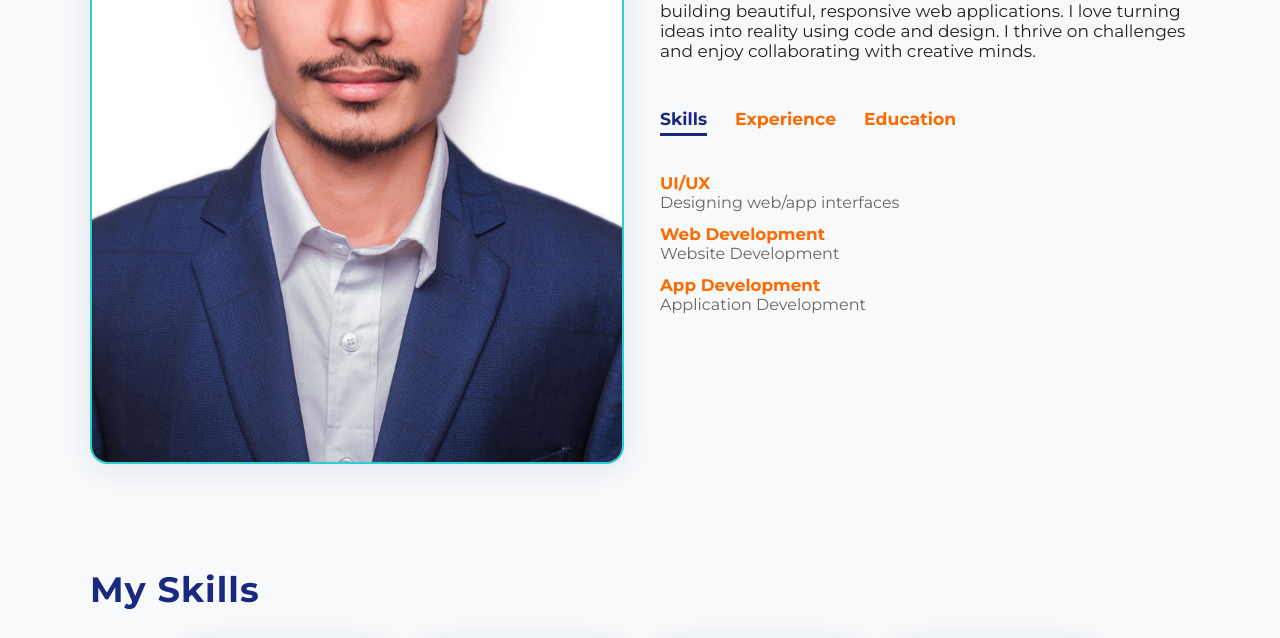
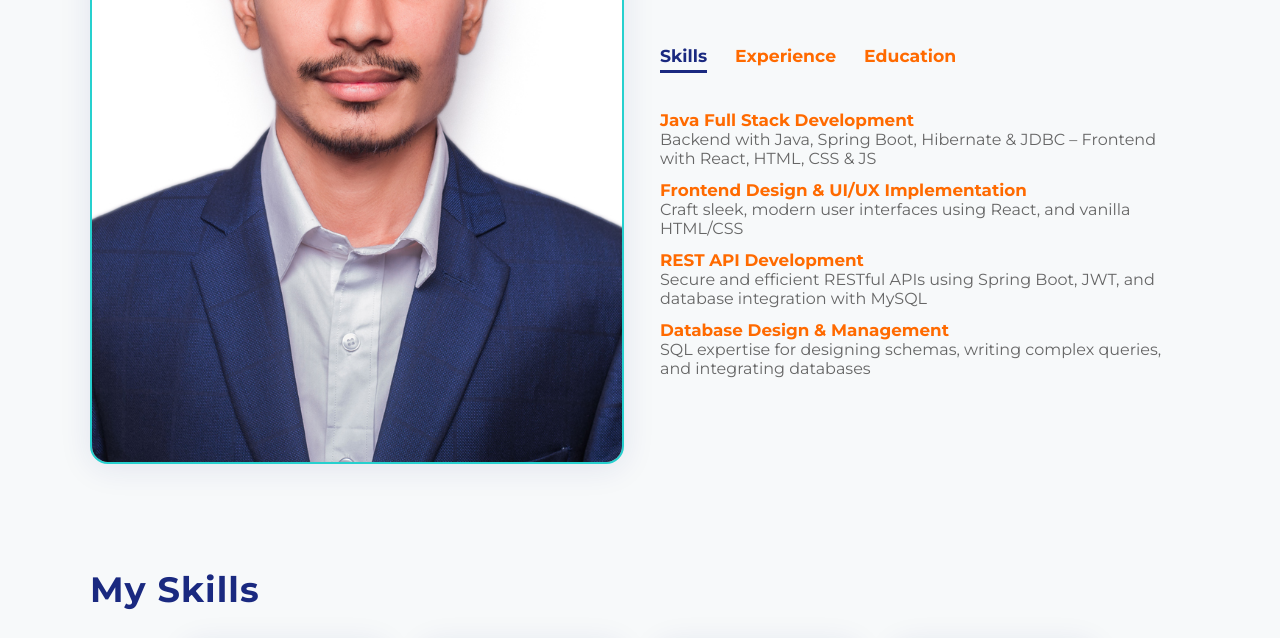
Before and after one commit to Mohammed-Adnan-Dev/Portfolio.git.io, a plain HTML site: page index.html in a window 1280 px wide. Shown: the part 1093-1731 px from the top of the page. Drawn offline with Linux system fonts and the light colour scheme.

Commit message:
Update index.html

```diff
--- a/index.html
+++ b/index.html
@@ -69,15 +69,16 @@
                     </div>
                     <div class="tab-contents active-tab" id="skills">
                         <ul>
-                            <li><span>UI/UX</span><br>Designing web/app interfaces</li>
-                            <li><span>Web Development</span><br>Website Development</li>
-                            <li><span>App Development</span><br>Application Development</li>
+                            <li><span>Java Full Stack Development</span><br>Backend with Java, Spring Boot, Hibernate & JDBC – Frontend with React, HTML, CSS & JS</li>
+                            <li><span>Frontend Design & UI/UX Implementation</span><br>Craft sleek, modern user interfaces using React, and vanilla HTML/CSS</li>
+                            <li><span>REST API Development</span><br>Secure and efficient RESTful APIs using Spring Boot, JWT, and database integration with MySQL</li>
+                             <li><span>Database Design & Management</span><br>SQL expertise for designing schemas, writing complex queries, and integrating databases</li>
                         </ul>
                     </div>
                     <div class="tab-contents" id="experience">
                         <ul>
-                            <li><span>2024 - Present</span><br>Freelance Full Stack Developer</li>
-                            <li><span>2023 - 2024</span><br>Intern at Tech Solutions</li>
+<!--                             <li><span>2024 - Present</span><br>Freelance Full Stack Developer</li> -->
+                            <li><span>2023 - 2024</span><br>Intern at Yess Infotech Solution</li>
                         </ul>
                     </div>
                     <div class="tab-contents" id="education">
```
